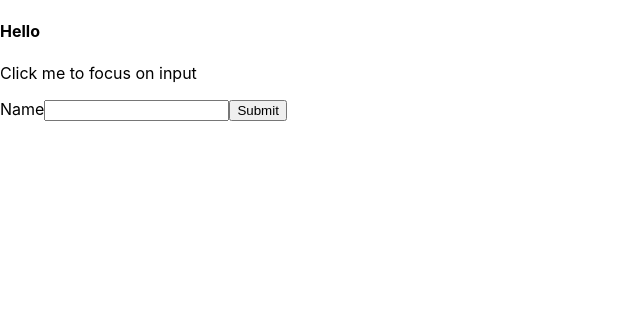
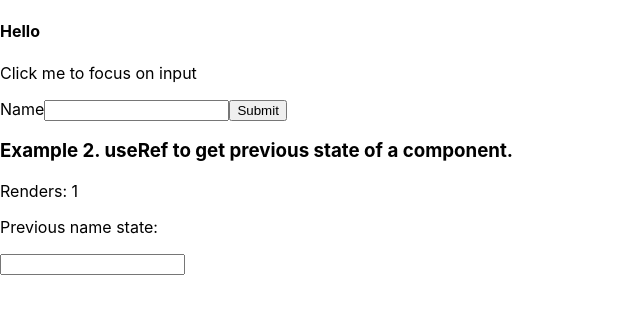
Before and after one commit to Dina2703/react-sandbox-hooks, a React (Create React App) app: page / in a window 1280 px wide. Shown: the top 314 px of the page, without its empty margins (0-640 px from the left). Built offline with nearby package versions, Linux system fonts and the light colour scheme; the HTML template or start-up script is replaced by a standard one.

Commit message:
useRef example2 (getting previous State of an element)

```diff
--- a/src/App.js
+++ b/src/App.js
@@ -1,10 +1,12 @@
 import "./App.css";
 import UseRefExample1 from "./components/UseRefExample";
+import UseRefExample2 from "./components/UseRefExample2";
 
 function App() {
   return (
     <div className="container mt-5">
       <UseRefExample1 />
+      <UseRefExample2 />
     </div>
   );
 }
--- /dev/null
+++ b/src/components/UseRefExample2.js
@@ -0,0 +1,27 @@
+import { useState, useRef, useEffect } from "react";
+
+function useRefExample2() {
+  const renders = useRef(1);
+  const prevName = useRef("");
+  const [name, setname] = useState("");
+
+  useEffect(() => {
+    renders.current = renders.current + 1;
+    prevName.current = name;
+  }, [name]);
+  return (
+    <div>
+      <h3>Example 2. useRef to get previous state of a component.</h3>
+      <p>Renders: {renders.current}</p>
+      <p>Previous name state: {prevName.current}</p>
+      <input
+        type="text"
+        value={name}
+        onChange={(e) => setname(e.target.value)}
+        className="form-control mb-3x"
+      />
+    </div>
+  );
+}
+
+export default useRefExample2;
```
